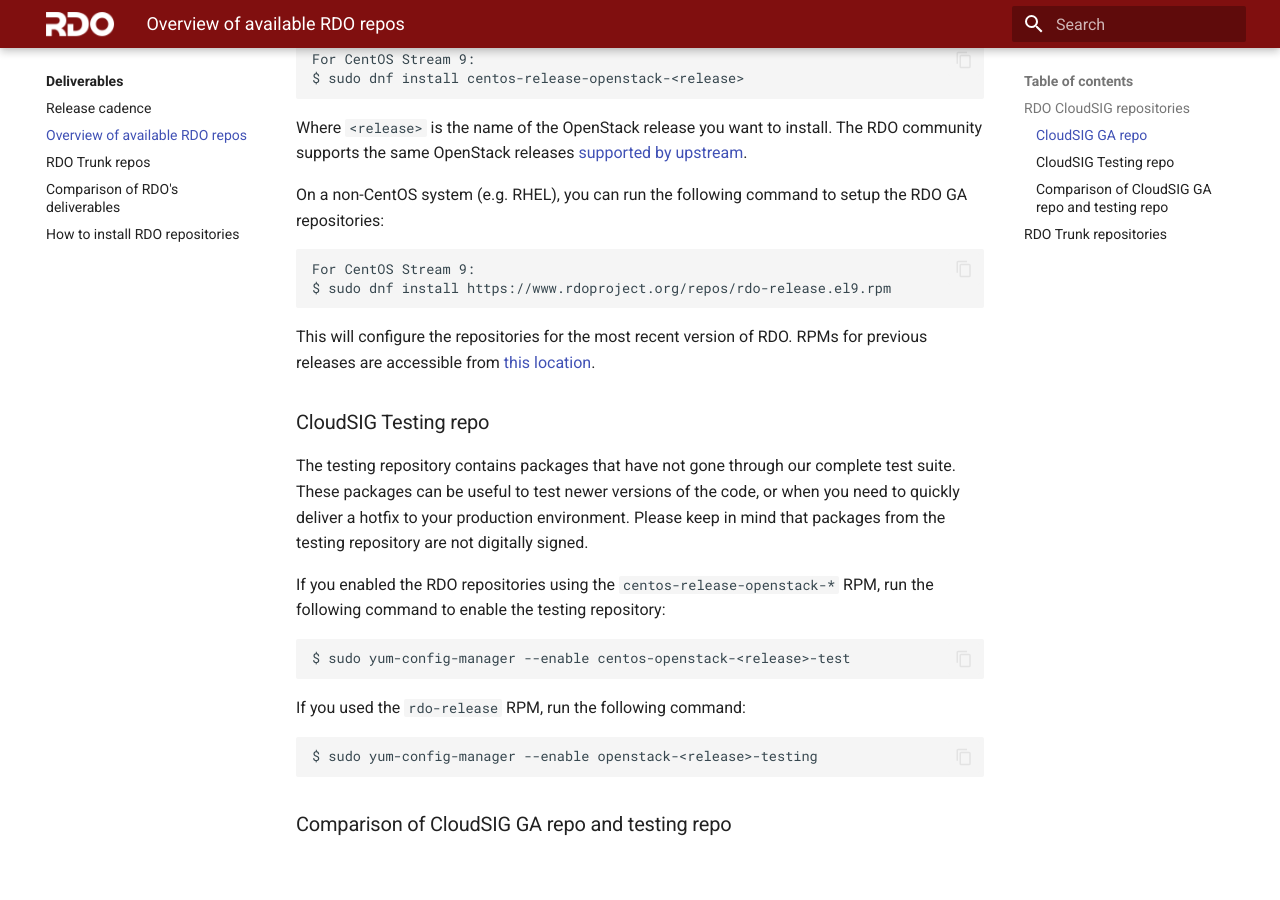
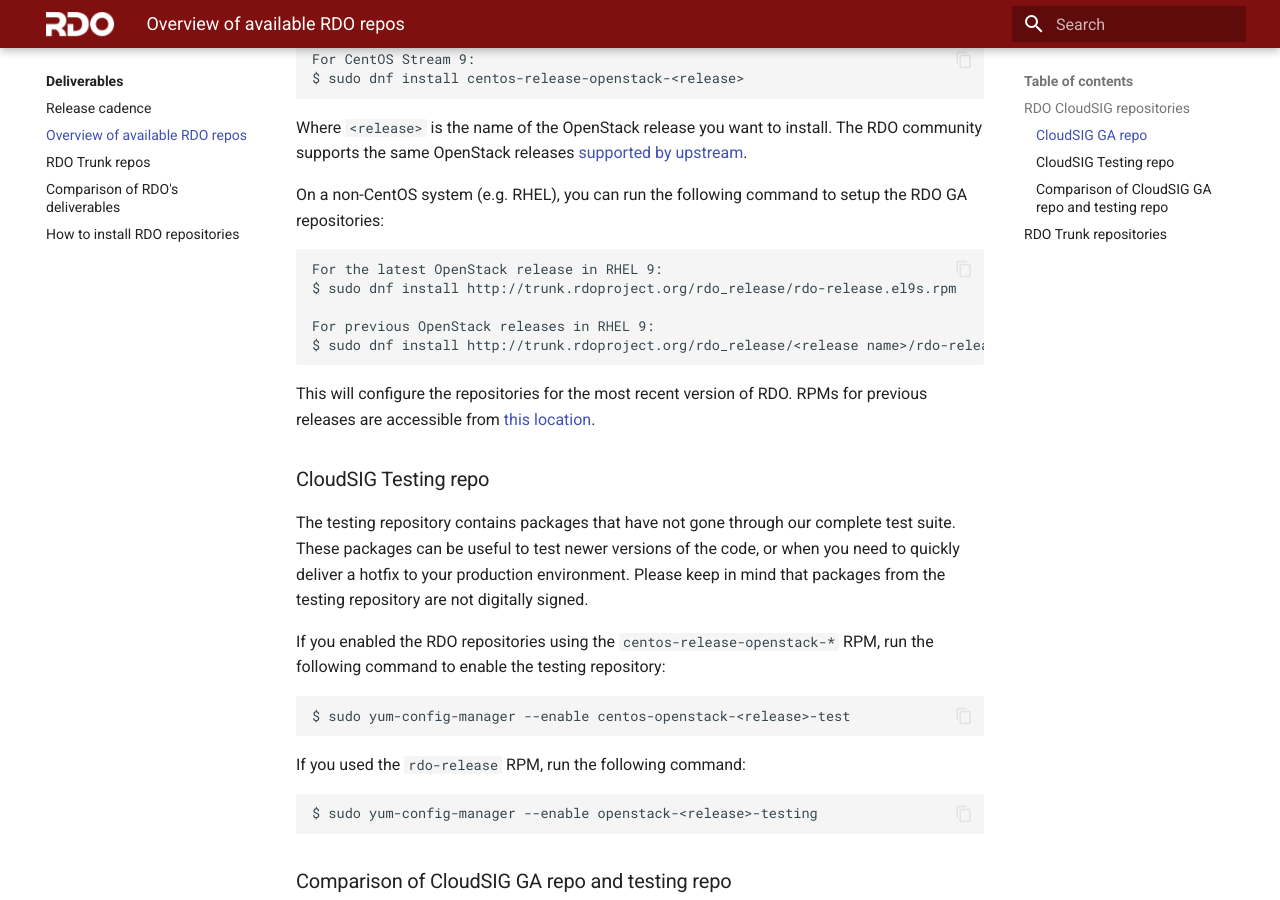
Before and after one commit to rdo-infra/rdo-mkdocs-website, an MkDocs documentation site: the page built from docs/deliverables/repos.md, in a window 1280 px wide and 900 px high, scrolled down 904 px. Built offline with MkDocs 1.6.1 and Material for MkDocs 9.7.7, drawn with Linux system fonts in a browser that asks for light colours.

Commit message:
Update the URL for rdo-release package
To enable RDO repos in RHEL9 we use rdo-release package. We have moved
that package from the old www.rdoproject.org to trunk.rdorproject.org.

This patch setting the URL to the new location.

Change-Id: I0ba99e10634f56ba96b03d457e1dd5e035664109

```diff
--- a/docs/deliverables/repos.md
+++ b/docs/deliverables/repos.md
@@ -35,8 +35,11 @@
 
 On a non-CentOS system (e.g. RHEL), you can run the following command to setup the RDO GA repositories:
 
-    For CentOS Stream 9:
-    $ sudo dnf install https://www.rdoproject.org/repos/rdo-release.el9.rpm
+    For the latest OpenStack release in RHEL 9:
+    $ sudo dnf install http://trunk.rdoproject.org/rdo_release/rdo-release.el9s.rpm
+
+    For previous OpenStack releases in RHEL 9:
+    $ sudo dnf install http://trunk.rdoproject.org/rdo_release/<release name>/rdo-release-<release name>.el9s.rpm
 
 This will configure the repositories for the most recent version of RDO. RPMs for previous releases are accessible from [this location](https://repos.fedorapeople.org/repos/openstack/).
 
```
